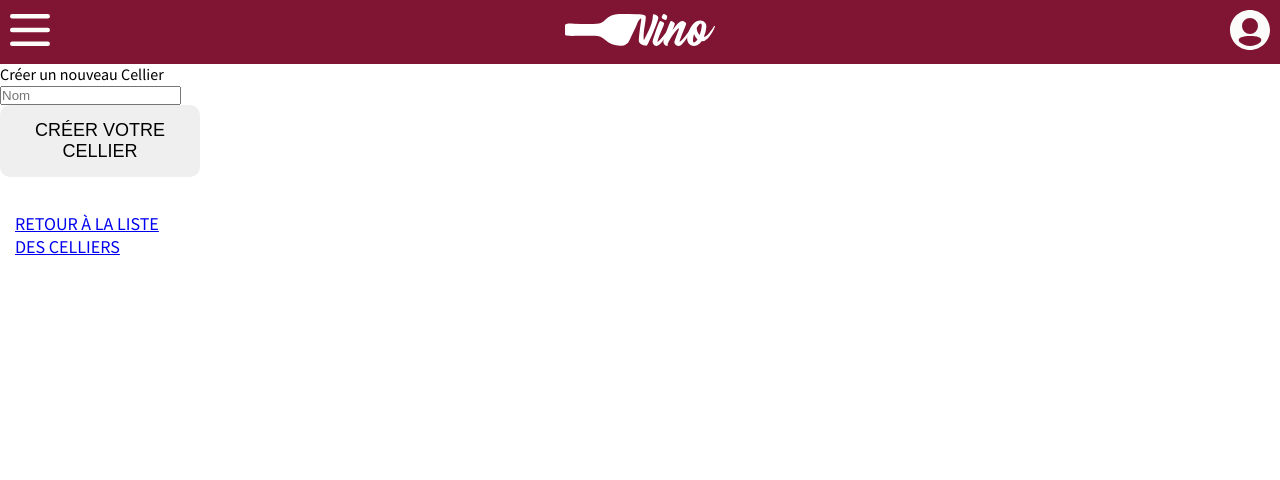
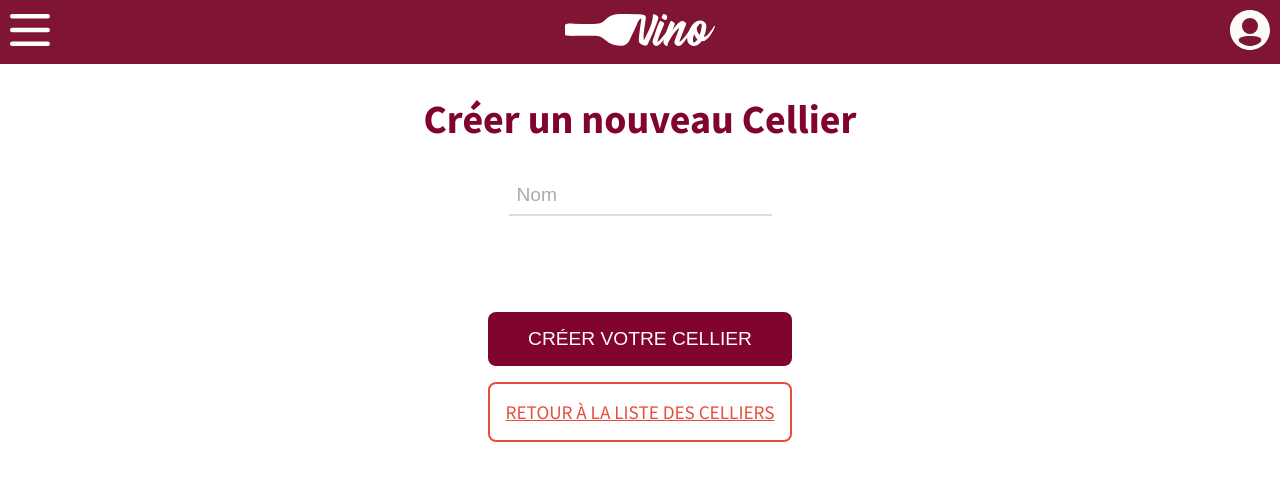
Before and after one commit to LesDeuxSauces/vinoProjetWeb2, a React (Create React App) app in the folder vino-react/: page /cellier/create in a window 1280 px wide. Shown: the top 480 px of the page. Built offline with nearby package versions, Linux system fonts and the light colour scheme.

Commit message:
ajout du style css pour page cellier Create

```diff
--- a/vino-react/src/composant/Cellier/Cellier.css
+++ b/vino-react/src/composant/Cellier/Cellier.css
@@ -101,3 +101,74 @@
     width: 60px;
     margin: 5px;
 }
+
+
+/* ********************************
+CellierCreate
+******************************** */
+
+.titreCellier {
+  color: #800330;
+  font-size: 2.5rem;
+  font-weight: bold;
+  margin-bottom: 2rem;
+  text-align: center;
+  margin-top: 30px;
+}
+
+.formCellier {
+  display: flex;
+  flex-direction: column;
+  justify-content: center;
+  align-items: center;
+  gap: 6rem
+}
+
+.inputNom {
+  border: none;
+  border-bottom: 2px solid #ddd;
+  outline: none;
+  font-size: 1.2rem;
+  padding: 0.5rem;
+  width: 100%;
+  background-color: transparent;
+}
+
+.inputNom::placeholder {
+  color: #aaa;
+}
+
+.boutonsDiv {
+  display: flex;
+  flex-direction: column;
+  gap: 1rem;
+}
+
+.btn {
+  width: 100%;
+  border: none;
+  border-radius: 0.5rem;
+  padding: 1rem;
+  font-size: 1.2rem;
+  text-transform: uppercase;
+  cursor: pointer;
+}
+
+.btnCreer {
+  background-color: #800330;
+  color: #fff;
+}
+
+.btnCreer:hover {
+  opacity: 0.9;
+}
+
+.btnRetourListe {
+  background-color: #fff;
+  color: #e74c3c;
+  border: 2px solid #e74c3c;
+}
+
+.btnRetourListe:hover {
+  opacity: 0.9;
+}
```
